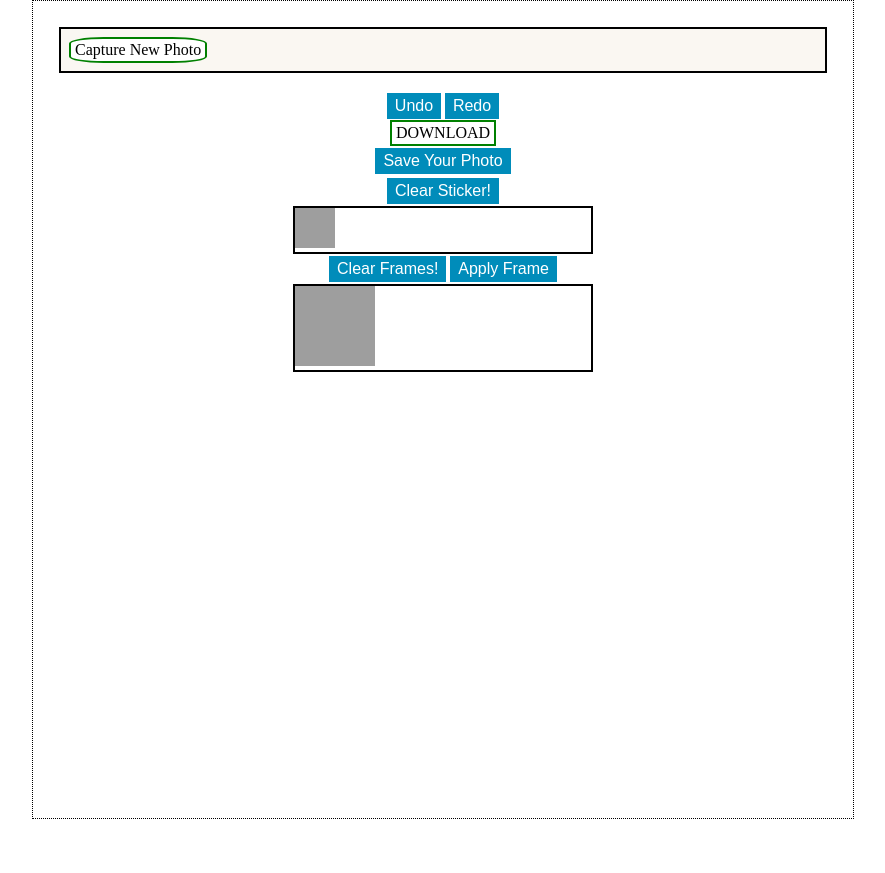
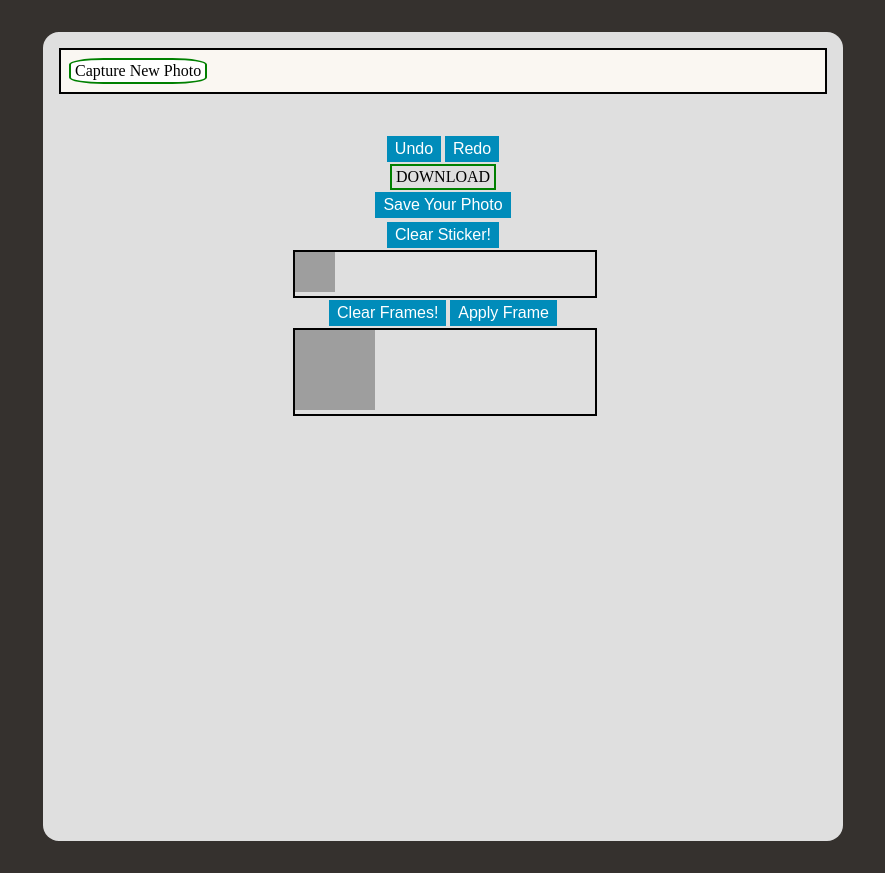
Before and after one commit to m-abdullah-nabeel/webcam-photo-gif-boomerang-capture-django-plain-javascript, a Django app: page /editor/1 in a window 1280 px wide. Shown: the whole page, without its empty margins (197-1082 px from the left). Before the commit the page ends 819 px from the top, so only its background shows below. Run offline with Django 3.2, Linux system fonts and the light colour scheme; tables that the repository leaves empty hold one stand-in row (values such as "Sample post"); grey boxes marked "Sample" are stand-in pictures; grey boxes are pictures that could not be loaded.

Commit message:
all beautiful and working, can be done even better by making photo editor like look in large screen further remove duplicate styles

```diff
--- a/webcam/static/css/styles.css
+++ b/webcam/static/css/styles.css
@@ -1,19 +1,41 @@
 body, html{
     margin: 0;
     padding: 0;
-    /* height: 100%; */
     min-height: 100vh;
+    scroll-behavior: smooth;
+    background-color: rgb(53, 49, 46);
+}
+::-webkit-scrollbar {
+    width: 5px;
+}
+::-webkit-scrollbar-thumb {
+    background: #f1f1f1;
+}
+::-webkit-scrollbar-thumb:hover {
+    background: #555;
 }
 .container{
-    border: 1px dotted black;
-    margin: auto;
+    background-color: rgb(223, 223, 223);
+    /* border: 1px dotted black; */
+    border-radius: 1em;
+    margin: 2em auto;
     width: 70%;
-    padding: 2%;
+    padding: 1em;
+    /* padding: 2%; */
     min-height: 90vh;
 }
 .innerContainer{
     min-height: 90vh;
 }
+.responsive_btns{
+    font-size: .8em;
+    display: grid;
+    justify-content: space-around;
+    align-content: space-around;
+    gap: .3rem;
+    grid-template-columns: repeat(auto-fill, minmax(30vw, 1fr));
+}
+
 .headnav{
     background-color: rgb(250, 247, 242);
     border: 2px solid black;
@@ -48,6 +70,7 @@ a {
 }
 .stickers_list, .frames_list{
     border: 2px solid black;
+    width: 100%;
 }
 button, .button_input{
     background-color: #008CBA;
@@ -82,6 +105,14 @@ button, .button_input{
         max-width: 80vw;
         position: relative;
     }
+    .responsive_btns{
+        font-size: 1.12em;
+        display: grid;
+        justify-content: space-around;
+        align-content: space-around;
+        gap: .3rem;
+        grid-template-columns: repeat(auto-fill, minmax(20vw, 1fr));
+    }
 }
 #download{
     margin: auto;
@@ -102,19 +133,9 @@ button, .button_input{
 /* showing camera and captured at one place */
 .screen {
     width: 60vw;
-    position: relative;
-    margin: auto;
+    /* position: relative; */
+    margin: .7em auto;
 }
 video, canvas, #screen-gif{
     width: 100%;
 }
-video {
-    position: absolute;
-    top: 0;
-    left: 0;
-}
-#screen-gif {
-    position: absolute;
-    top: 0;
-    left: 0;
-}
--- a/webcam/views.py
+++ b/webcam/views.py
@@ -55,7 +55,7 @@ def editor(request, id):
 
 def ListOnes(request):
     context ={}
-    context["dataset"] = Photo.objects.all().order_by('pk')[:]
+    context["dataset"] = Photo.objects.all().order_by('-pk')[:]
     return render(request, 'test.html', context)
 
 def check_admin(user):
```
Also changed, not shown: webcam/templates/capture.html (+6 -3 lines).
